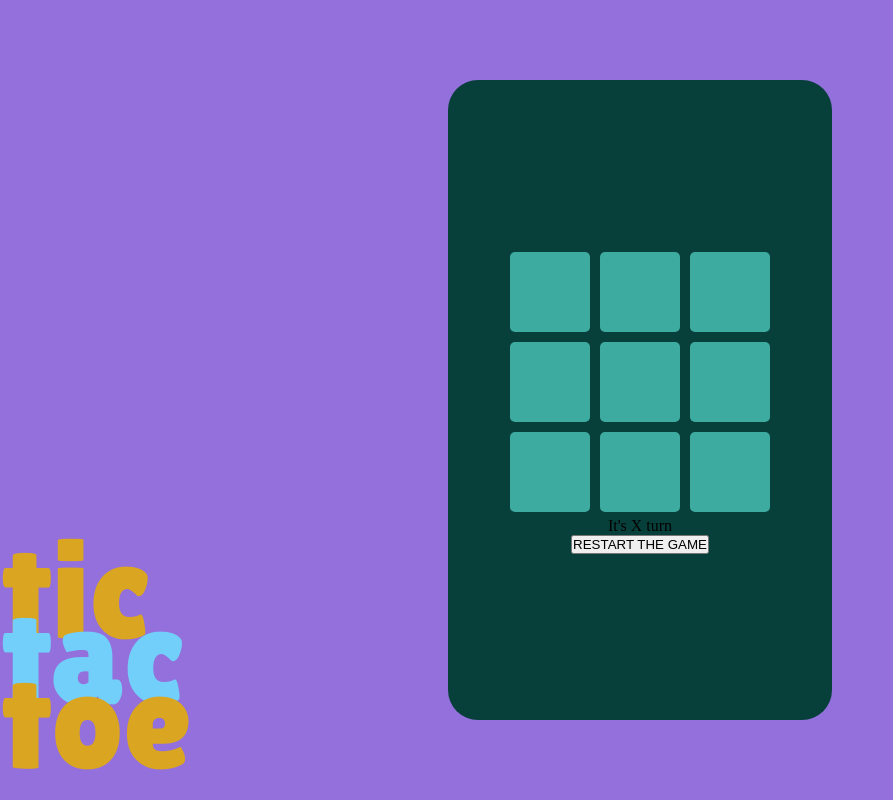
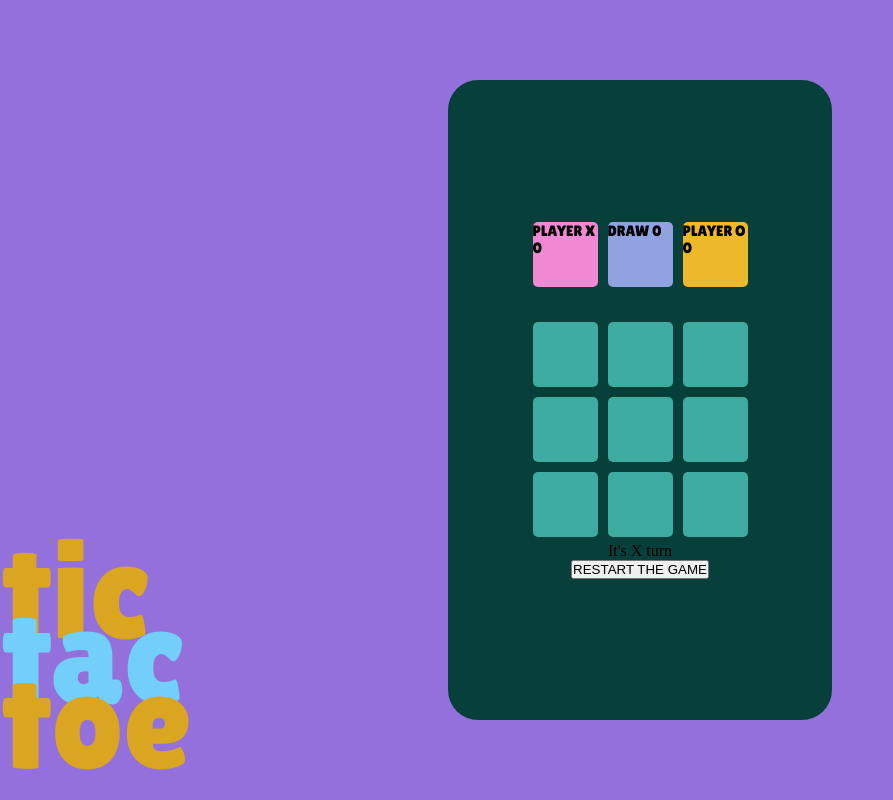
Before and after one commit to marrcelp/TicTacToe, a React (Vite) app: page / in a window 1280 px wide. Shown: the whole page, without its empty margins (0-893 px from the left). Built offline with nearby package versions, Linux system fonts and the light colour scheme.

Commit message:
added squares with scores - for X, O and Draw score

```diff
--- a/src/components/Game.jsx
+++ b/src/components/Game.jsx
@@ -23,6 +23,9 @@ const Game = () => {
     const [squares, setSquares] = useState(Array(9).fill(''));
     const [isXturn, setIsXturn] = useState(true);
     const [status, setStatus] = useState('');
+    const [scoreX, setScoreX] = useState(0);
+    const [scoreO, setScoreO] = useState(0);
+    const [scoreDraw, setScoreDraw] = useState(0);
 
     function handleRestart(){
         setSquares(Array(9).fill(''));
@@ -71,14 +74,28 @@ const Game = () => {
     useEffect(() => {
         if (!getWinner(squares) && squares.every((square) => square !== '')){
             setStatus(`IT'S A DRAW! Restart the game`)
+            setScoreDraw(prevScoreDraw => ++prevScoreDraw);
         } else if (getWinner(squares)) {
             setStatus(`WINNER IS ${getWinner(squares)}! Restart the game`)
+            if (getWinner(squares) === 'X') {
+                setScoreX(prevScoreX => ++prevScoreX);
+            }
+            if (getWinner(squares) === 'O') {
+                setScoreO(prevScoreO => ++prevScoreO);
+            }
+
         }
     }, [squares, isXturn]);
 
 
     return (
         <div className='game_container'>
+
+                <div className='row'>
+                    <div className='square_score'>PLAYER X {scoreX}</div>
+                    <div className='square_score'>DRAW {scoreDraw}</div>
+                    <div className='square_score'>PLAYER O {scoreO}</div>
+                </div>
 
                 <div className='row'>
                     <Square value={squares[0]} onClickHandler={() => handleClick(0)}/>
--- a/src/styles/_game.scss
+++ b/src/styles/_game.scss
@@ -21,8 +21,8 @@
 
   .square {
     background-color: #3daba0;
-    width: 80px;
-    height: 80px;
+    width: 65px;
+    height: 65px;
     margin: 5px;
     border: none;
     border-radius: 5px;
@@ -32,4 +32,28 @@
     font-size: 30px;
 
   }
+
+  .square_score {
+    background-color: #90a3e0;
+    width: 65px;
+    height: 65px;
+    margin: 0 5px 30px 5px;
+    border: none;
+    border-radius: 5px;
+    font-family: "Lilita One", sans-serif;
+    font-weight: 400;
+    font-style: normal;
+    font-size: 15px;
+
+    &:first-child {
+      background-color: #f088d4;
+    }
+
+    &:last-child {
+      background-color: #edb82a;
+    }
+
+  }
+
+
 }
```
